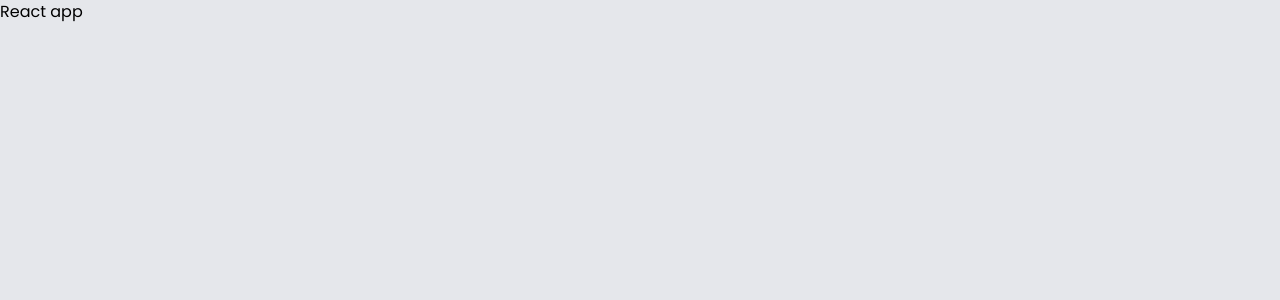
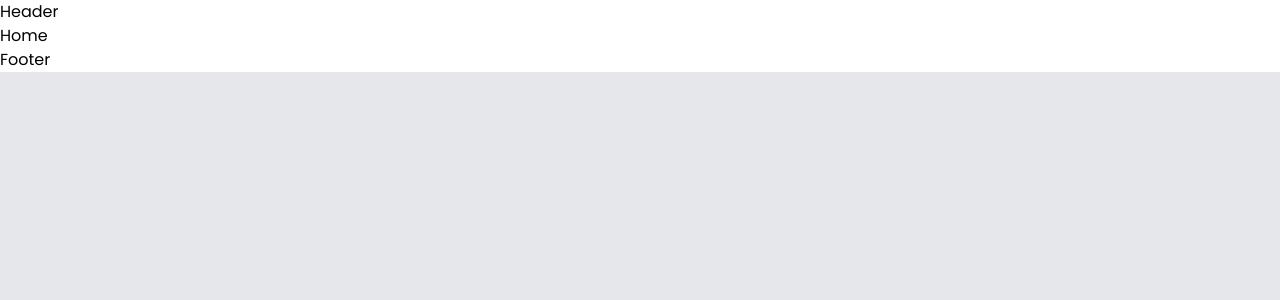
Before and after one commit to Atlon1/estate-website, a React (Create React App) app: page / in a window 1280 px wide. Shown: the top 300 px of the page. Built offline with nearby package versions, Linux system fonts and the light colour scheme.

Commit message:
setup rdy

```diff
--- a/src/App.tsx
+++ b/src/App.tsx
@@ -1,7 +1,21 @@
+import {Routes, Route} from "react-router-dom";
+import Header from "./components/Header";
+import Footer from "./components/Footer";
+
+import Home from "./pages/Home";
+import PropertyDetails from "./pages/PropertyDetails";
+
 function App() {
-  return (
-    <div>React app</div>
-  );
+    return (
+        <div className='max-w-[1440px] mx-auto bg-white'>
+            <Header/>
+            <Routes>
+                <Route path='/' element={<Home/>}/>
+                <Route path='/property/:id' element={<PropertyDetails/>}/>
+            </Routes>
+            <Footer/>
+        </div>
+    );
 }
 
 export default App;
--- a/src/index.tsx
+++ b/src/index.tsx
@@ -2,9 +2,14 @@ import ReactDOM from 'react-dom/client'
 import "./tailwind.css";
 import App from "./App";
 import React from 'react';
+import {BrowserRouter as Router} from "react-router-dom";
 
 ReactDOM.createRoot(document.getElementById('root')!).render(
-  <React.StrictMode>
-    <App />
-  </React.StrictMode>
+
+    <Router>
+        <React.StrictMode>
+            <App />
+        </React.StrictMode>
+    </Router>
+
 )
```
